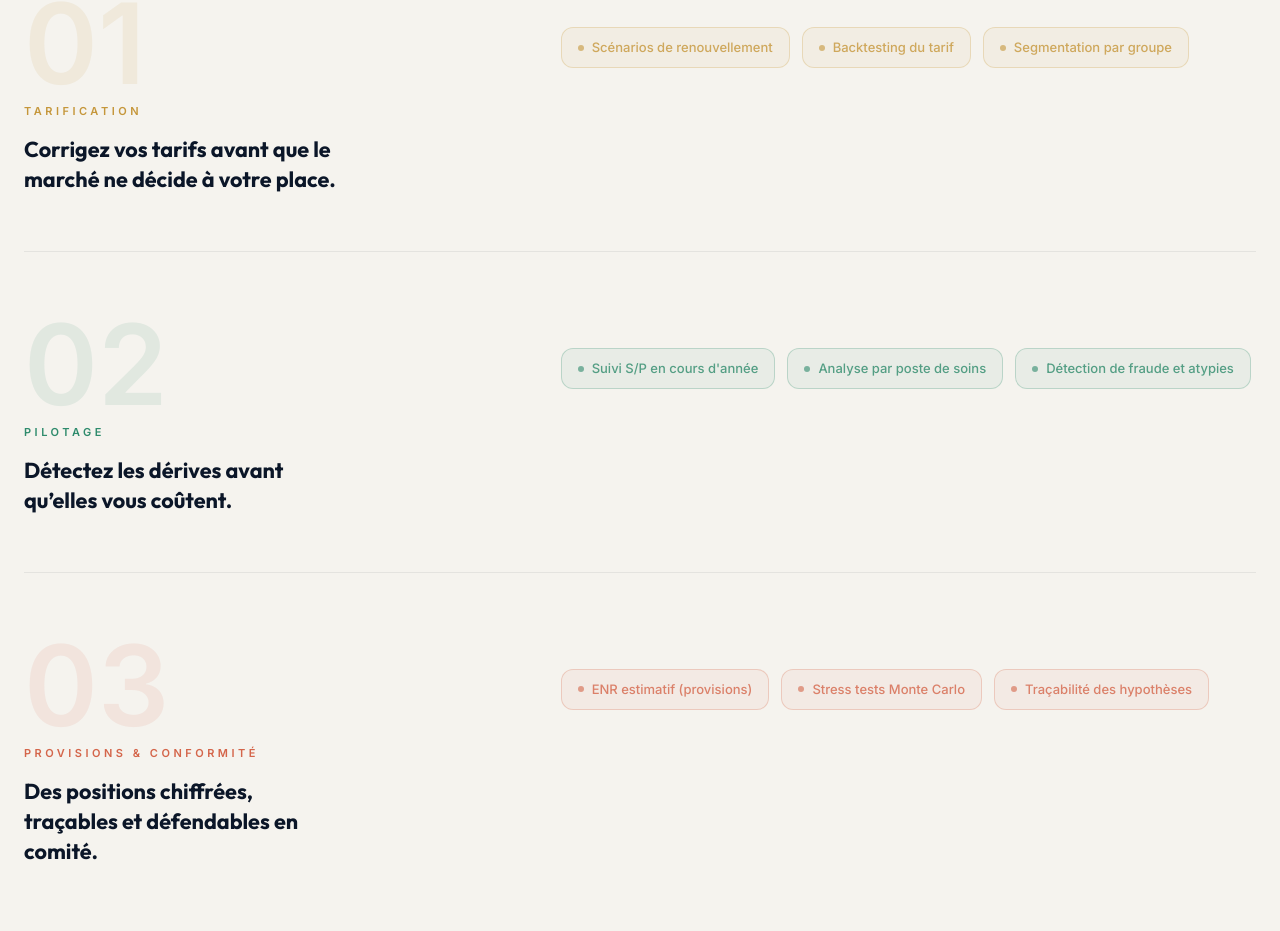
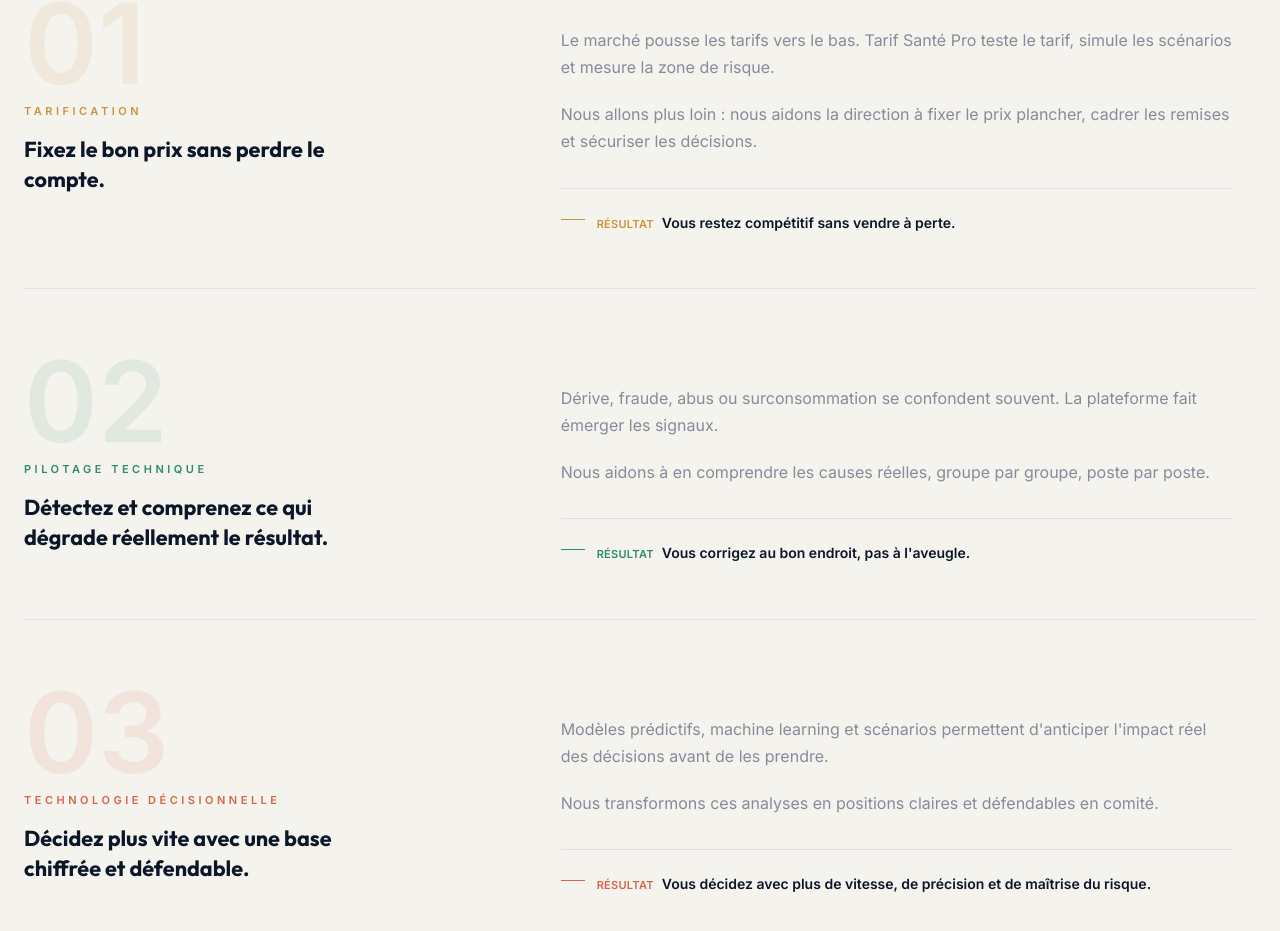
Before and after one commit to sidickgoldman/SiteWeb_PrimeActuaire, a Next.js app: page /plateforme in a window 1280 px wide. Shown: the part 1340-2271 px from the top of the page. Built offline with nearby package versions, Linux system fonts and the light colour scheme.

Commit message:
design: Plateforme features - contenu editorial (body + resultat) style Omnicom/WPP

```diff
--- a/src/app/plateforme/PlateformeClient.tsx
+++ b/src/app/plateforme/PlateformeClient.tsx
@@ -165,17 +165,25 @@ export default function PlateformeClient() {
                       </h3>
                     </div>
 
-                    {/* Right — feature pills */}
-                    <div className="flex flex-wrap gap-3 pt-2 lg:pt-10">
-                      {cat.items.map((item, i) => (
-                        <span
+                    {/* Right — editorial body + result */}
+                    <div className="lg:pt-10 max-w-2xl">
+                      {((cat as { body?: string[] }).body ?? []).map((para, i) => (
+                        <p
                           key={i}
-                          className={`inline-flex items-center gap-2 px-4 py-2.5 rounded-xl border text-[13px] font-medium ${style.pill}`}
+                          className="text-[15px] lg:text-[16px] text-text-muted leading-[1.7] mb-5 last:mb-0"
                         >
-                          <span className={`w-1.5 h-1.5 rounded-full shrink-0 ${style.dot}`} />
-                          {item.title}
-                        </span>
+                          {para}
+                        </p>
                       ))}
+                      {(cat as { result?: string }).result && (
+                        <div className="mt-8 pt-6 border-t border-navy/[0.08] flex items-start gap-3">
+                          <span className={`mt-1.5 w-6 h-px ${style.accent.replace("text-", "bg-")}`} />
+                          <p className="text-[14px] text-navy font-semibold leading-snug">
+                            <span className={`${style.accent} font-bold tracking-wide uppercase text-[11px] mr-2`}>Résultat</span>
+                            {(cat as { result?: string }).result}
+                          </p>
+                        </div>
+                      )}
                     </div>
                   </motion.div>
                 );
--- a/src/i18n/en.ts
+++ b/src/i18n/en.ts
@@ -501,7 +501,12 @@ export const en: Dictionary = {
     categories: [
       {
         label: "Pricing",
-        headline: "Correct your pricing before the market makes the call for you.",
+        headline: "Set the right price without losing the account.",
+        body: [
+          "The market pushes prices down. Tarif Santé Pro tests the rate, simulates scenarios and maps the risk zone.",
+          "We go further: we help leadership set the floor price, frame discounts and secure decisions.",
+        ],
+        result: "You stay competitive without selling at a loss.",
         items: [
           { title: "Renewal scenarios", desc: "Simulate the impact of an increase, a discount, or a scope change before committing." },
           { title: "Premium backtesting", desc: "Compare the technical premium to actual claims experience. Measure the gap. Adjust assumptions." },
@@ -509,8 +514,13 @@ export const en: Dictionary = {
         ],
       },
       {
-        label: "Monitoring",
-        headline: "Spot portfolio drift before it becomes a loss.",
+        label: "Technical monitoring",
+        headline: "Detect and understand what actually erodes your result.",
+        body: [
+          "Drift, fraud, abuse or overconsumption are often confused. The platform surfaces the signals.",
+          "We help you understand the real causes, group by group, cost line by cost line.",
+        ],
+        result: "You correct at the right place, not blindly.",
         items: [
           { title: "In-year loss ratio tracking", desc: "No need to wait for year-end. Visualize drift as soon as it appears." },
           { title: "Cost category analysis", desc: "Pharmacy, hospitalization, optical, dental — isolate the cause of the drift." },
@@ -518,8 +528,13 @@ export const en: Dictionary = {
         ],
       },
       {
-        label: "Provisions & compliance",
-        headline: "Quantified, traceable, defensible positions for any board meeting.",
+        label: "Decision technology",
+        headline: "Decide faster with a quantified, defensible base.",
+        body: [
+          "Predictive models, machine learning and scenarios let you anticipate the real impact of decisions before making them.",
+          "We turn these analyses into clear, defensible positions for any board meeting.",
+        ],
+        result: "You decide with more speed, precision and risk control.",
         items: [
           { title: "IBNR estimates (provisions)", desc: "Provisions compliant with CIMA Article 334-8. Traceable, auditable, justified." },
           { title: "Monte Carlo stress tests", desc: "Confidence interval on the premium. The rate is no longer an opinion — it's a quantified position." },
--- a/src/i18n/fr.ts
+++ b/src/i18n/fr.ts
@@ -499,7 +499,12 @@ export const fr = {
     categories: [
       {
         label: "Tarification",
-        headline: "Corrigez vos tarifs avant que le marché ne décide à votre place.",
+        headline: "Fixez le bon prix sans perdre le compte.",
+        body: [
+          "Le marché pousse les tarifs vers le bas. Tarif Santé Pro teste le tarif, simule les scénarios et mesure la zone de risque.",
+          "Nous allons plus loin : nous aidons la direction à fixer le prix plancher, cadrer les remises et sécuriser les décisions.",
+        ],
+        result: "Vous restez compétitif sans vendre à perte.",
         items: [
           { title: "Scénarios de renouvellement", desc: "Simulez l'impact d'une hausse, d'une remise ou d'un changement de périmètre avant de vous engager." },
           { title: "Backtesting du tarif", desc: "Comparez le tarif technique à la sinistralité réelle. Mesurez l'écart. Ajustez les hypothèses." },
@@ -507,8 +512,13 @@ export const fr = {
         ],
       },
       {
-        label: "Pilotage",
-        headline: "Détectez les dérives avant qu’elles vous coûtent.",
+        label: "Pilotage technique",
+        headline: "Détectez et comprenez ce qui dégrade réellement le résultat.",
+        body: [
+          "Dérive, fraude, abus ou surconsommation se confondent souvent. La plateforme fait émerger les signaux.",
+          "Nous aidons à en comprendre les causes réelles, groupe par groupe, poste par poste.",
+        ],
+        result: "Vous corrigez au bon endroit, pas à l'aveugle.",
         items: [
           { title: "Suivi S/P en cours d'année", desc: "Pas besoin d'attendre la clôture. Visualisez les dérives dès qu'elles apparaissent." },
           { title: "Analyse par poste de soins", desc: "Pharmacie, hospitalisation, optique, dentaire — isolez la cause de la dérive." },
@@ -516,8 +526,13 @@ export const fr = {
         ],
       },
       {
-        label: "Provisions & conformité",
-        headline: "Des positions chiffrées, traçables et défendables en comité.",
+        label: "Technologie décisionnelle",
+        headline: "Décidez plus vite avec une base chiffrée et défendable.",
+        body: [
+          "Modèles prédictifs, machine learning et scénarios permettent d'anticiper l'impact réel des décisions avant de les prendre.",
+          "Nous transformons ces analyses en positions claires et défendables en comité.",
+        ],
+        result: "Vous décidez avec plus de vitesse, de précision et de maîtrise du risque.",
         items: [
           { title: "ENR estimatif (provisions)", desc: "Provisions conformes à l'article 334-8 CIMA. Traçables, auditables, justifiées." },
           { title: "Stress tests Monte Carlo", desc: "Fourchette de confiance sur le tarif. Le tarif n'est plus une opinion — c'est une position chiffrée." },
```
